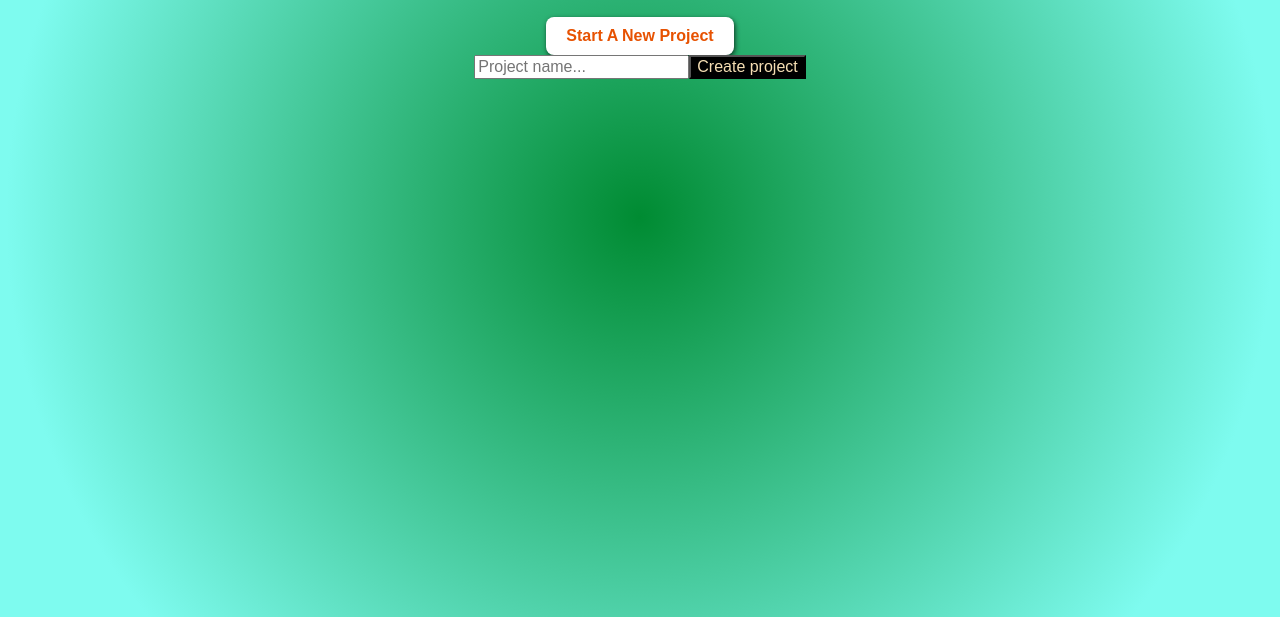
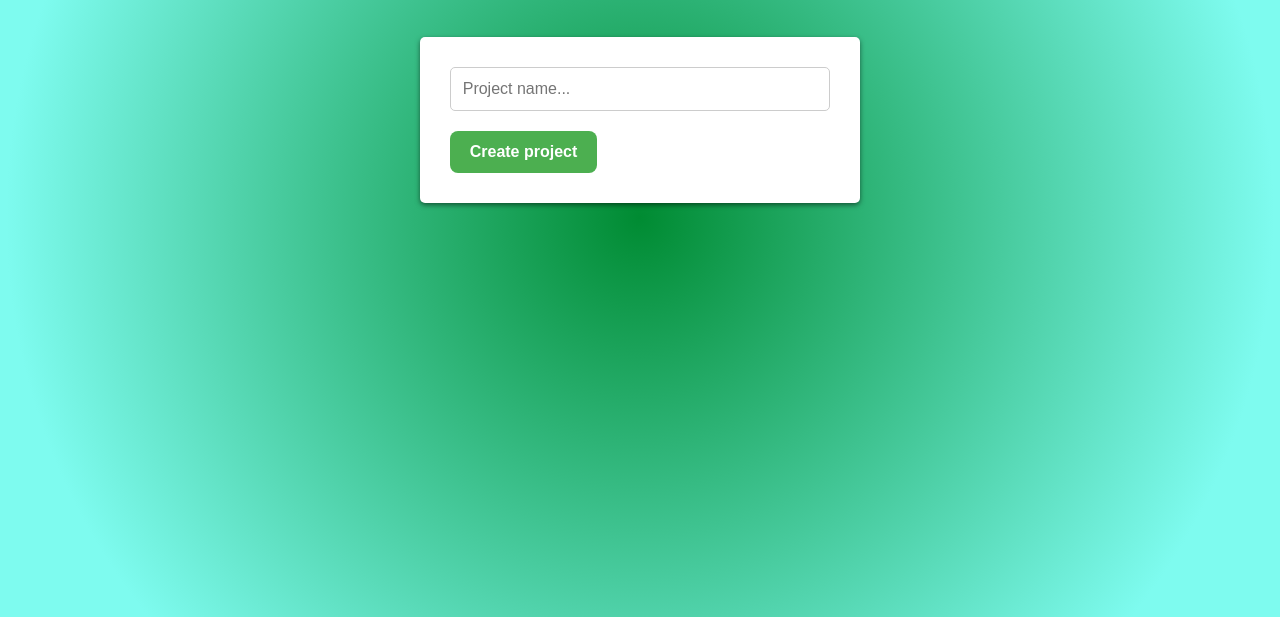
Before and after one commit to AndresDev28/To-Do-List-TOP, a website built with webpack: page src/index.html in a window 1280 px wide. Both pictures are taken after a click on the button "Start A New Project". Shown: the part 183-800 px from the top of the page. Built offline with nearby package versions, Linux system fonts and the light colour scheme.

Commit message:
Adding styles to project form and project-card

```diff
--- a/src/assets/css/style.css
+++ b/src/assets/css/style.css
@@ -37,7 +37,63 @@ body {
   color: white;
 }
 
-#createProjectBtn {
-  background-color: black;
-  color: wheat;
+/* Create Project Form styles */
+.form-container {
+  display: flex;
+  justify-content: center;
+  align-items: center;
+  margin-top: 20px;
 }
+
+form {
+  background-color: #fff;
+  padding: 30px;
+  box-shadow: 0 2px 5px rgba(0, 0, 0, 0.5);
+  border-radius: 5px;
+}
+
+input[type="text"] {
+  width: 100%;
+  padding: 12px;
+  border: 1px solid #ccc;
+  border-radius: 5px;
+  box-sizing: border-box;
+  margin-bottom: 20px;
+  font-size: 16px;
+}
+
+button[type="submit"],
+.add-task-btn  {
+  background-color: #4CAF50;
+  color: white;
+  font-weight: 600;
+  padding: 12px 20px;
+  border: none;
+  border-radius: 8px;
+  cursor: pointer;
+  font-size: 16px;
+  transition: background-color 0.3s ease;
+}
+
+button[type="submit"]:hover,
+.add-task-btn:hover {
+  background-color: #3e8e41;
+}
+
+/* Project card styles */
+.project-card {
+  display: flex;
+  justify-content: center;
+  align-items: center;
+  background-color: #fff;
+  width: 100%;
+  max-width: 400px;
+  padding: 30px;
+  border-radius: 5px;
+  box-shadow: 0 2px 5px rgba(0, 0, 0, 0.5);
+}
+
+.project-title {
+  color: #3e8e41;
+  margin-bottom: 20px;
+}
--- a/src/index.html
+++ b/src/index.html
@@ -15,7 +15,7 @@
     </div>
 
     <div class="form-container" id="form-container"></div>
-    <div id="project"></div>
+    <div class="project-card" id="project" style="display: none;"></div>
   </div>
 </body>
 </html>
--- a/src/index.js
+++ b/src/index.js
@@ -2,9 +2,12 @@ import './assets/css/style.css';
 import './assets/css/normalized.css'
 import { createProject } from './modules/project.js';
 import { showNewProjectForm } from './modules/dom.js';
+import { toggleOffStartBtn } from './modules/dom.js';
 
 const newProjectBtn = document.getElementById('new-project-btn')
 
 newProjectBtn.addEventListener('click', () => {
   showNewProjectForm();
+  // Toggle off start button after click it
+  toggleOffStartBtn();
 });
--- a/src/modules/dom.js
+++ b/src/modules/dom.js
@@ -9,6 +9,7 @@ export function showNewProjectForm() {
   projectNameInput.type = 'text';
   projectNameInput.id = 'project-name';
   projectNameInput.placeholder = 'Project name...';
+  projectNameInput.required = true;
 
   newProjectForm.appendChild(projectNameInput);
 
@@ -38,10 +39,8 @@ export function showNewProjectForm() {
 
     // Add the project container to the DOM
     const project = document.getElementById('project');
+    project.style.display = 'block';
     project.appendChild(projectContainer);
-
-    // Toggle off start button after create the project
-    toggleOffStartBtn();
 
     //Close the form after create the project
     formContainer.removeChild(newProjectForm);
@@ -51,9 +50,9 @@ export function showNewProjectForm() {
 // Function to create Project Container
 export function createProjectContainer (projectName) {
   const projectDiv = document.createElement('div');
-  projectDiv.classList.add('project-container');
 
   const projectTitle = document.createElement('h2');
+  projectTitle.classList.add('project-title');
   projectTitle.textContent = projectName;
   projectDiv.appendChild(projectTitle);
 
```
